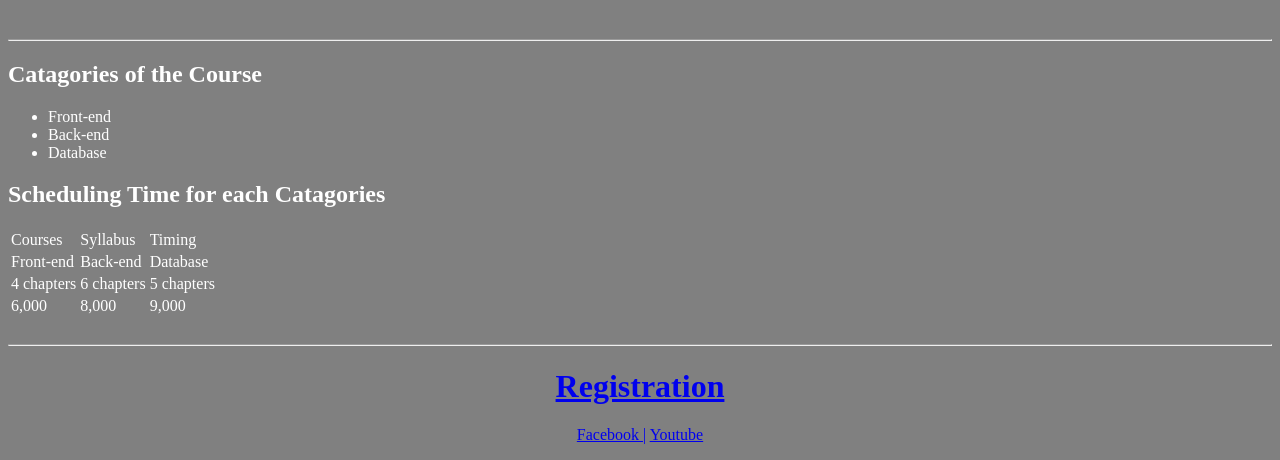
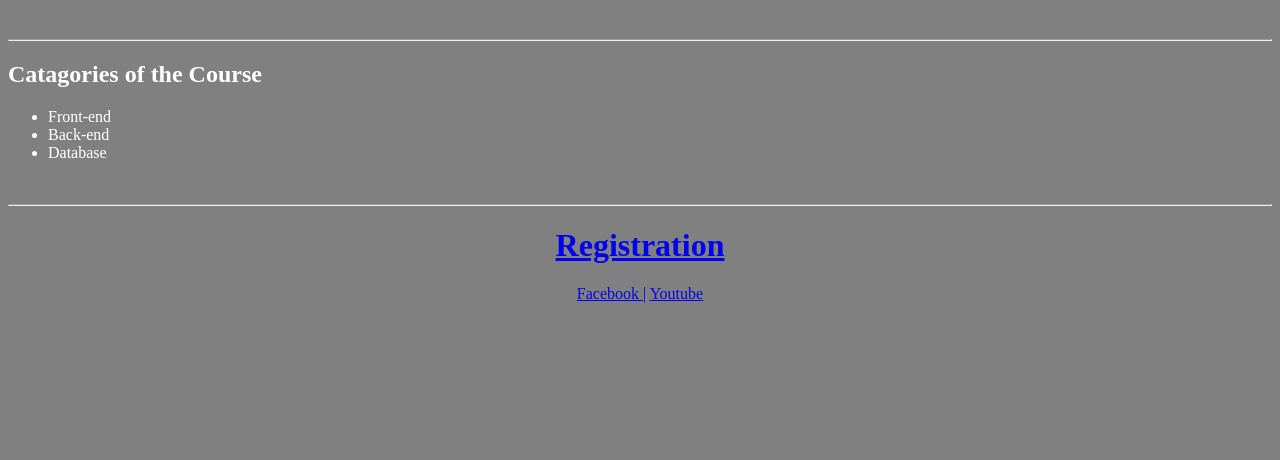
Before and after one commit to archanaselvis03/academy-, a plain HTML site: page index.html in a window 1280 px wide. Shown: the part 1074-1534 px from the top of the page. After the commit the page ends 1393 px from the top, so only its background shows below. Drawn offline with Linux system fonts and the light colour scheme.

Commit message:
Update index.html

```diff
--- a/index.html
+++ b/index.html
@@ -31,29 +31,7 @@
         <li> Back-end</li>
         <li> Database</li>
     </ul>
-    <h2> Scheduling Time for each Catagories</h2>
-    <table>
-        <tr>
-            <td> Courses</td>
-            <td>Syllabus</td>
-            <td> Timing</td>
-        </tr>
-        <tr>
-            <td>Front-end</td>
-            <td> Back-end</td>
-            <td> Database</td>
-        </tr>
-        <tr>
-            <td>4 chapters</td>
-            <td>6 chapters</td>
-            <td>5 chapters</td>
-        </tr>
-        <tr>
-            <td>6,000</td>
-            <td>8,000</td>
-            <td>9,000</td>
-        </tr>
-    </table>
+
     <center>
 
         <br>
```
